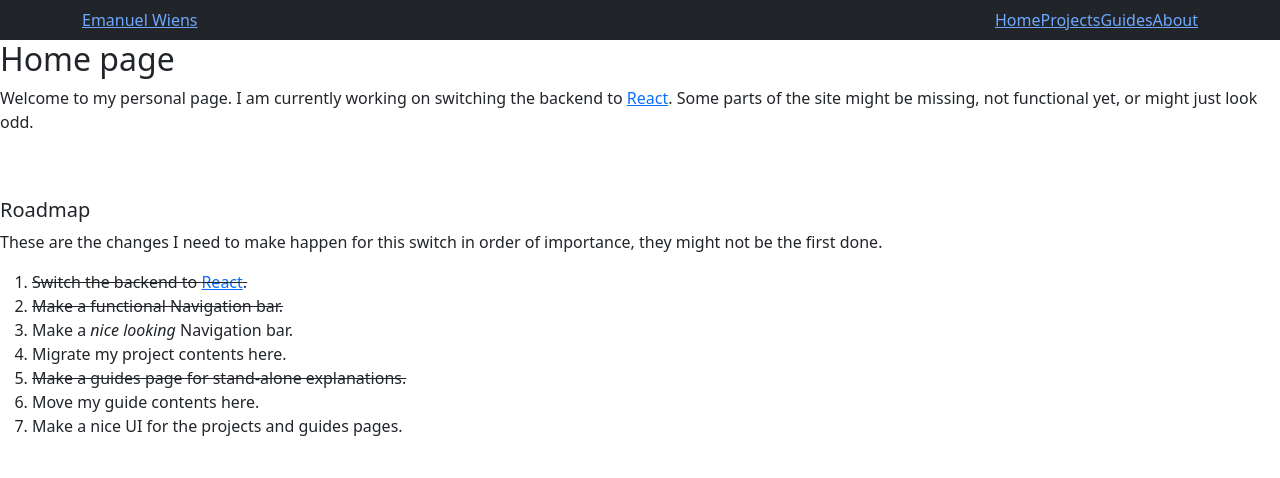
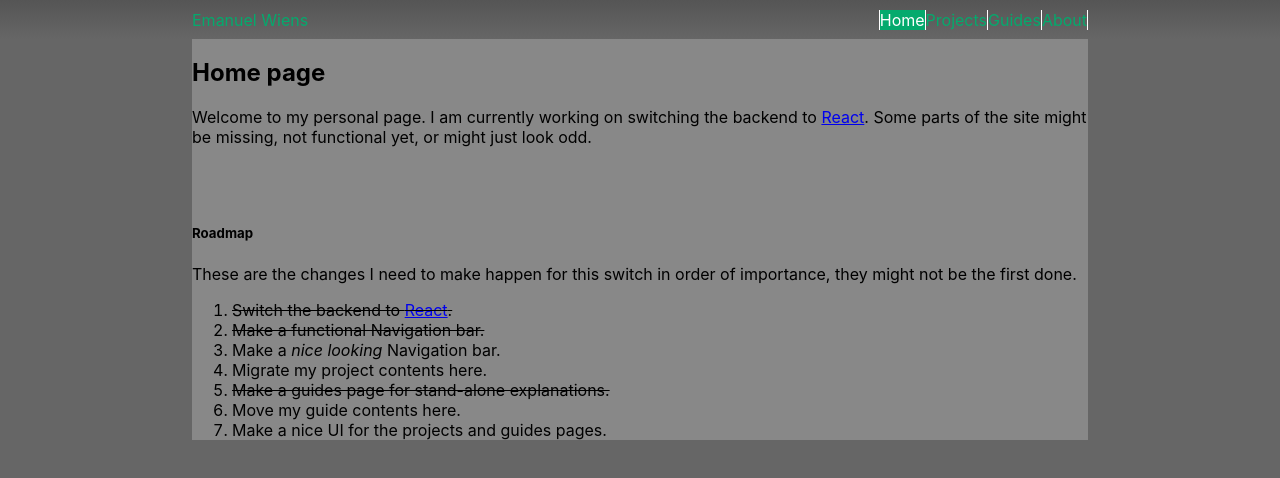
Before and after one commit to EmanWiens/emanwiens.github.io, a React (Create React App) app: page / in a window 1280 px wide. Shown: the top 478 px of the page. Built offline with nearby package versions, Linux system fonts and the light colour scheme.

Commit message:
Added style sheets to make it look nicer

```diff
--- a/src/Aboutpage.js
+++ b/src/Aboutpage.js
@@ -2,11 +2,13 @@ import React from 'react';
 
 const Aboutpage = () =>{
   return (
-    <div>
-      <h2>About page</h2>
-      <div>
-      <p>Welcome to my personal page. I am currently working on switching the backend to <a href="https://react.dev/">React</a>. Some parts of the site might be missing, not functional yet, or might just look odd.
-        </p>
+    <div className='body'>
+      <div className='content_body'>
+        <h2>About page</h2>
+        <div>
+        <p>Welcome to my personal page. I am currently working on switching the backend to <a href="https://react.dev/">React</a>. Some parts of the site might be missing, not functional yet, or might just look odd.
+          </p>
+        </div>
       </div>
     </div>
   );
--- a/src/App.js
+++ b/src/App.js
@@ -13,16 +13,25 @@ import NavigationBar from './NavigationBar'
 function App() {
   return (
   <>
+    <html>
+      <head>
+        <title>E. Wiens</title>
+      </head>
+
+      <body>
         <HashRouter>
           <NavigationBar />
+
           <Routes>
             <Route path="/" element={<Homepage />} />
-        <Route path="/projects" exact element={<Projects />} />
-        <Route path="/guides" exact element={<Guides />} />
-        <Route path="/about" exact element={<About />} />
+            <Route path="/projects" element={<Projects />} />
+            <Route path="/guides" element={<Guides />} />
+            <Route path="/about" element={<About />} />
             <Route path="*" element={<NoPage />} />
           </Routes>
         </HashRouter>
+      </body>
+    </html>
   </>
   );
 }
--- a/src/Guidespage.js
+++ b/src/Guidespage.js
@@ -3,14 +3,16 @@ import { create_guides_page } from './Utils';
 
 const Guidespage = () =>{
   return (
-    <div>
-      <h2>Guides page</h2>
+    <div className='body'>
+      <div className='content_body'>
+        <h2>Guides page</h2>
 
-      <div>
-        <p>A guide is meant to be a stand-alone procedure for something, kind of like a walk-through of some sort. Some of these I refer to regularly, looking at you Git Personal Access Token.</p>
-        <hr />
+        <div>
+          <p>A guide is meant to be a stand-alone procedure for something, kind of like a walk-through of some sort. Some of these I refer to regularly, looking at you Git Personal Access Token.</p>
+          <hr />
 
-        {create_guides_page()}
+          {create_guides_page()}
+        </div>
       </div>
     </div>
   );
--- a/src/Homepage.js
+++ b/src/Homepage.js
@@ -2,7 +2,8 @@ import React from 'react';
 
 const Homepage = () =>{
   return (
-    <div>
+    <div className='body'>
+      <div className='content_body'>
         <h2>Home page</h2>
         <div>
           <p>Welcome to my personal page. I am currently working on switching the backend to <a href="https://react.dev/">React</a>. Some parts of the site might be missing, not functional yet, or might just look odd.
@@ -21,6 +22,7 @@ const Homepage = () =>{
           </ol>
         </div>
       </div>
+    </div>
   );
 }
 export default Homepage;
--- a/src/NavigationBar.js
+++ b/src/NavigationBar.js
@@ -1,23 +1,18 @@
-import Container from 'react-bootstrap/Container';
-import Nav from 'react-bootstrap/Nav';
-import Navbar from 'react-bootstrap/Navbar';
-
-import { NavLink } from "react-router-dom";
+import { NavLink, Link } from "react-router-dom";
 
 function NavigationBar() {
     return (
       <>
-        <Navbar bg="dark" data-bs-theme="dark">
-          <Container>
-            <NavLink to="/">Emanuel Wiens</NavLink>
-            <Nav>
-              <NavLink to="/">Home</NavLink>
-              <NavLink to="/projects">Projects</NavLink>
-              <NavLink to="/guides">Guides</NavLink>
-              <NavLink to="/about">About</NavLink>
-            </Nav>
-          </Container>
-        </Navbar>
+        <div className="nav_bar_container">
+          <div className="nav_bar">
+            <Link className="nav_bar_name" to="/" >Emanuel Wiens</Link>
+
+            <NavLink className="nav_bar" to="/about">About</NavLink>
+            <NavLink className="nav_bar" to="/guides">Guides</NavLink>
+            <NavLink className="nav_bar" to="/projects">Projects</NavLink>
+            <NavLink style={{"border-left": "1px solid white"}} className="nav_bar" to="/">Home</NavLink>
+          </div>
+        </div>
       </>
     );
   }
--- a/src/Projectspage.js
+++ b/src/Projectspage.js
@@ -3,14 +3,16 @@ import { create_project_page } from './Utils';
 
 const Projectspage = () =>{
   return (
-    <div>
-      <h2>Projects page</h2>
+    <div className='body'>
+      <div className='content_body'>
+        <h2>Projects page</h2>
 
-      <div>
-        <p>There are a few personal projects and hobbies that I have been doing for many years. A couple of years ago I started documenting these projects more regularly and better. I decided to take a tutorial tone with these projects so that I and other people can reproduce them. </p>
-        <hr />
+        <div>
+          <p>There are a few personal projects and hobbies that I have been doing for many years. A couple of years ago I started documenting these projects more regularly and better. I decided to take a tutorial tone with these projects so that I and other people can reproduce them. </p>
+          <hr />
 
-        {create_project_page()}
+          {create_project_page()}
+        </div>
       </div>
     </div>
   );
--- a/src/Utils.js
+++ b/src/Utils.js
@@ -4,12 +4,16 @@ import { format } from 'react-string-format';
 
 import Projects from './projects'
 
+import Accordion from 'react-bootstrap/Accordion'; // for projects, https://react-bootstrap.github.io/docs/components/accordion/
+import Carousel from 'react-bootstrap/Carousel'; // for images, https://react-bootstrap.github.io/docs/components/carousel
+
+// create pages ---------------------------------------------------------------------------------------------------------------------
 function create_element(dict, index) {
   var element_html = "";
 
   if (dict[index]["publish"] === true) {
     // Add the title and introduction
-    var element_html = format("<h3>{0}</h3>", dict[index]['name']);
+    element_html = format("<h3>{0}</h3>", dict[index]['name']);
     element_html = format("{0}<p>{1}</p>", element_html, dict[index]["introduction"]);
 
     // add each iteration of the project
@@ -72,3 +76,5 @@ export const create_guides_page = () => {
     </>
   );
 }
+
+// end create pages -----------------------------------------------------------------------------------------------------------------
--- /dev/null
+++ b/src/content.css
@@ -0,0 +1,16 @@
+body {
+    background-color: #666;
+    margin: 0;
+}
+
+code {
+    font-family: source-code-pro, Menlo, Monaco, Consolas, 'Courier New', monospace;
+}
+
+div.content_body {
+    padding-top:3%;
+    height:auto;
+    width:70%;
+    background-color: #888;
+    margin: 0% 0% 0% 15%;
+}
--- a/src/index.css
+++ b/src/index.css
@@ -1,13 +1,5 @@
 body {
-  margin: 0;
-  font-family: -apple-system, BlinkMacSystemFont, 'Segoe UI', 'Roboto', 'Oxygen',
-    'Ubuntu', 'Cantarell', 'Fira Sans', 'Droid Sans', 'Helvetica Neue',
-    sans-serif;
+  font-family: -apple-system, BlinkMacSystemFont, 'Segoe UI', 'Roboto', 'Oxygen', 'Ubuntu', 'Cantarell', 'Fira Sans', 'Droid Sans', 'Helvetica Neue', sans-serif;
   -webkit-font-smoothing: antialiased;
   -moz-osx-font-smoothing: grayscale;
 }
-
-code {
-  font-family: source-code-pro, Menlo, Monaco, Consolas, 'Courier New',
-    monospace;
-}
--- /dev/null
+++ b/src/nav_bar.css
@@ -0,0 +1,45 @@
+/* https://www.kammerl.de/ascii/AsciiSignature.php */
+/* _    _ ______          _____  ______ _____
+	| |  | |  ____|   /\   |  __ \|  ____|  __ \
+	| |__| | |__     /  \  | |  | | |__  | |__) |
+	|  __  |  __|   / /\ \ | |  | |  __| |  _  /
+	| |  | | |____ / ____ \| |__| | |____| | \ \
+	|_|  |_|______/_/    \_\_____/|______|_|  \_\ */
+
+div.nav_bar_container {
+	width: 100%;
+	position: fixed;
+	background-image: linear-gradient(#555, #666);
+    z-index: 1;
+}
+
+div.nav_bar {
+	height: 5%;
+	width: 70%;
+	margin: 0% 0% 0% 15%;
+	padding-bottom: .75%;
+	padding-top: .75%;
+    float: left;
+}
+
+a.nav_bar {
+    color: #04AA6D;
+    text-decoration: none;
+    border-right: 1px solid #fff;
+    float:right;
+}
+
+a.nav_bar:hover {
+    color: #000000;
+    background-color: #04AA6D;
+}
+
+a.nav_bar.active {
+    background-color: #04AA6D;
+    color: white;
+}
+
+a.nav_bar_name {
+    color: #04AA6D;
+    text-decoration: none;
+}
--- a/src/projects.json
+++ b/src/projects.json
@@ -257,7 +257,7 @@
                     "blurbs": [
                         {
                             "title": "",
-                            "text": "<ol><li>Go to the windows store to install Ubuntu 20.04.4 LTS, a version that you like</li><li>Then you have to enable the right Windows features<ol><li>You can press start and search: <code>Turn Windows features on or off</code></li></ol></li><li>For newer versions of WSL, enable the following: (source <a href=\"https://github.com/microsoft/WSL/issues/5014\">https://github.com/microsoft/WSL/issues/5014</a>)<ul><li><code>Microsoft-Windows-Subsystem-Linux</code></li><li><code>VirtualMachinePlatform</code></li></ul></li></ol>",
+                            "text": "<ol><li>Go to the windows store to install Ubuntu 20.04.4 LTS, or a version that you like</li><li>Then you have to enable the right Windows features<ol><li>You can press start and search: <code>Turn Windows features on or off</code></li><li>Then enable <code>Windows Subsystems for Linux</code></li><li>To enable this feature, you will need to restart your comtpuer</li></ol></li><li>For newer versions of WSL, enable the following: (source <a href=\"https://github.com/microsoft/WSL/issues/5014\">https://github.com/microsoft/WSL/issues/5014</a>)<ul><li><code>Microsoft-Windows-Subsystem-Linux</code></li><li><code>VirtualMachinePlatform</code></li></ul></li></ol>",
                             "images" : []
                         },
                         {
```
Also changed, not shown: src/index.js (+5 -2 lines). Lines whose indentation alone changed are shown as unchanged.
